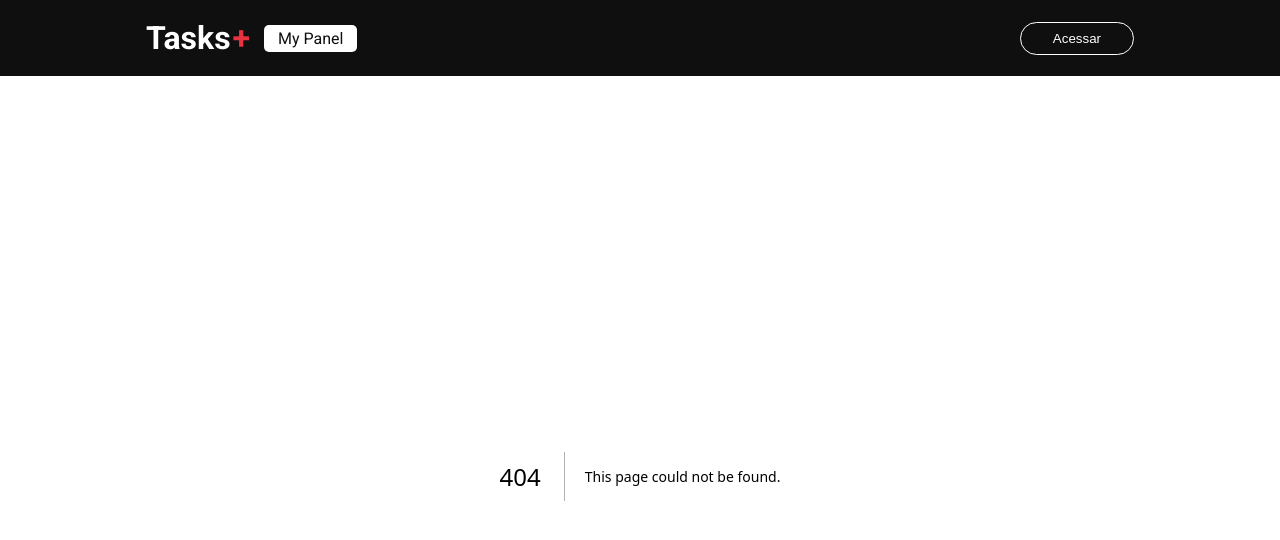
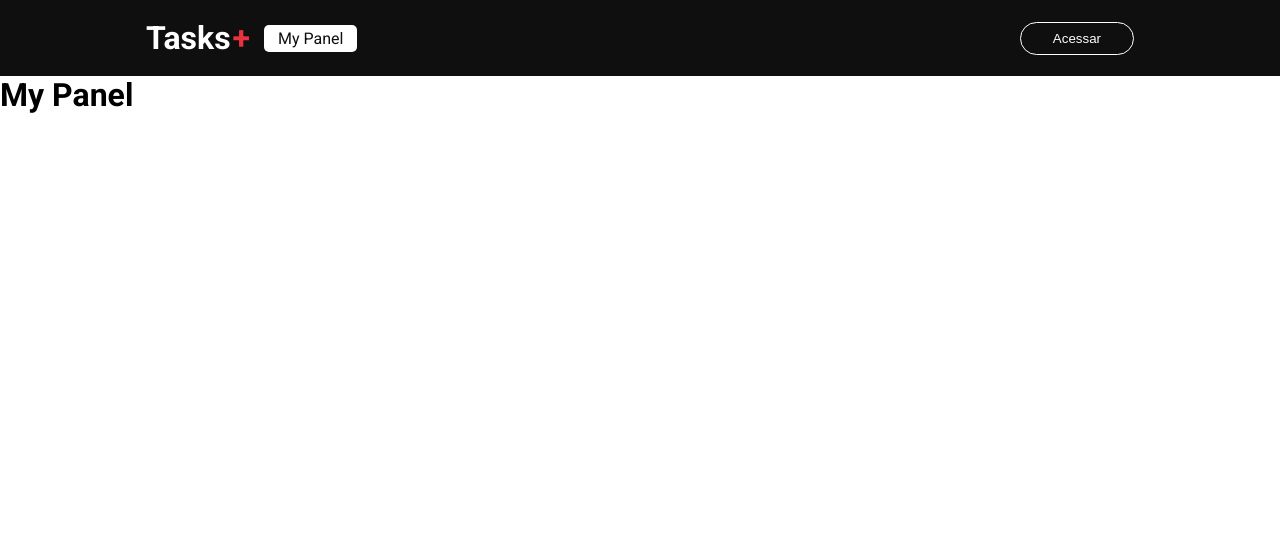
Before and after one commit to JA-Lourenco/nextjs-start, a Next.js app: page /dashboard in a window 1280 px wide. Before the commit this address had no page. Shown: the top 540 px of the page. Built offline with nearby package versions, Linux system fonts and the light colour scheme.

Commit message:
Implementing NextAuth: Google

```diff
--- a/package.json
+++ b/package.json
@@ -13,6 +13,7 @@
     "@types/react": "18.2.14",
     "@types/react-dom": "18.2.6",
     "next": "13.4.8",
+    "next-auth": "^4.22.1",
     "react": "18.2.0",
     "react-dom": "18.2.0",
     "typescript": "5.1.6"
--- a/src/pages/_app.tsx
+++ b/src/pages/_app.tsx
@@ -1,3 +1,5 @@
+import { SessionProvider } from "next-auth/react";
+
 import { Header } from "@/components/Header";
 
 import type { AppProps } from "next/app";
@@ -5,9 +7,9 @@
 
 export default function App({ Component, pageProps }: AppProps) {
   return (
-    <>
+    <SessionProvider session={pageProps.session}>
       <Header />
       <Component {...pageProps} />
-    </>
+    </SessionProvider>
   );
 }
--- /dev/null
+++ b/src/pages/dashboard/index.tsx
@@ -0,0 +1,15 @@
+import Head from "next/head";
+
+import styles from "./styles.module.css";
+
+export default function Dashboard() {
+  return (
+    <div className={styles.container}>
+      <Head>
+        <title>My Tasks Panel</title>
+      </Head>
+
+      <h1>My Panel</h1>
+    </div>
+  );
+}
--- /dev/null
+++ b/src/pages/dashboard/styles.module.css
@@ -0,0 +1,2 @@
+.container {
+}
```
Also changed, not shown: src/pages/api/auth/[...nextauth].ts (added, +14 -0 lines), 2 other files (tests, documents, lock files or other folders).
